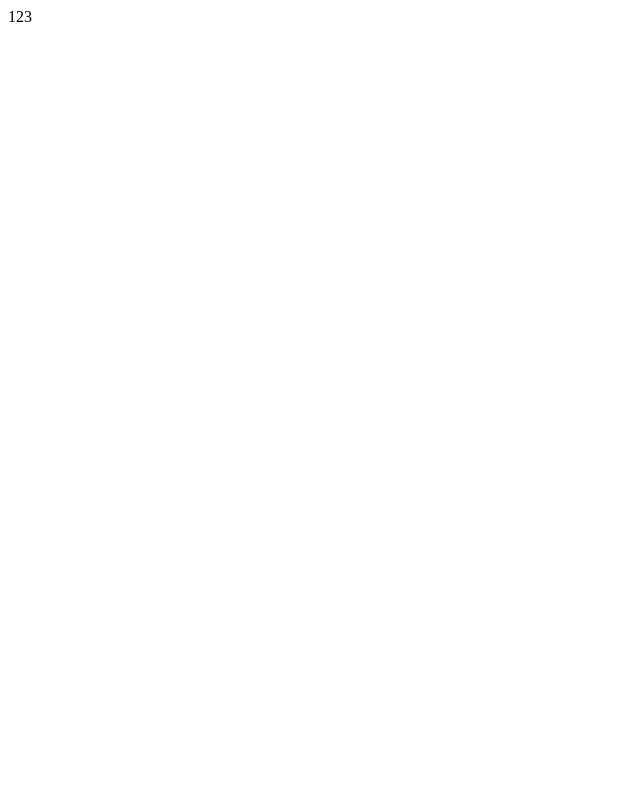
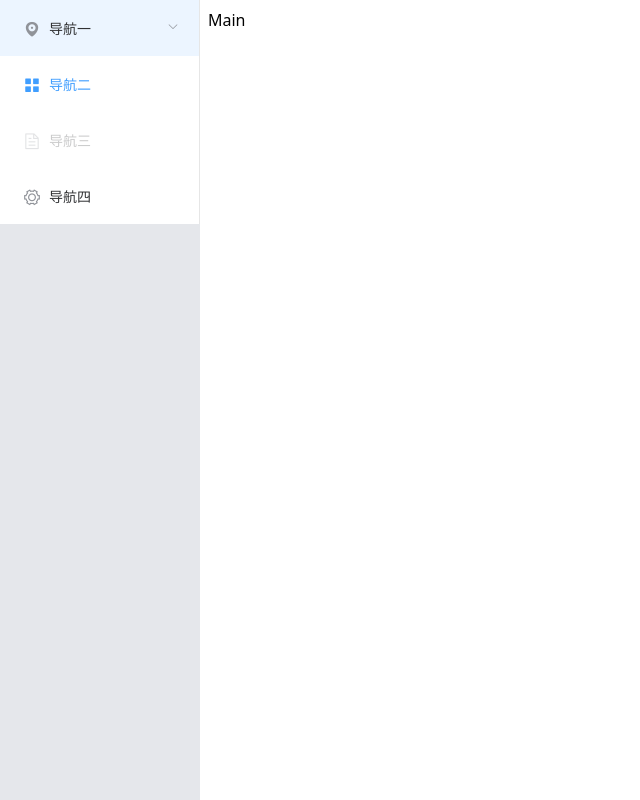
Before and after one commit to 0o23/vue-notebook, a Vue app: page / in a window 1280 px wide. Shown: the whole page, without its empty margins (0-640 px from the left). Built offline with nearby package versions, Linux system fonts and the light colour scheme.

Commit message:
导入 element-ui、tailwindCSS

```diff
--- a/package.json
+++ b/package.json
@@ -3,11 +3,12 @@
   "version": "0.1.0",
   "private": true,
   "scripts": {
-    "dev": "vue-cli-service serve",
+    "start": "vue-cli-service serve",
     "build": "vue-cli-service build"
   },
   "dependencies": {
     "core-js": "^3.8.3",
+    "element-ui": "^2.15.13",
     "vue": "^2.6.14",
     "vue-router": "^3.5.1",
     "vuex": "^3.6.2"
@@ -17,6 +18,9 @@
     "@vue/cli-plugin-router": "~5.0.0",
     "@vue/cli-plugin-vuex": "~5.0.0",
     "@vue/cli-service": "~5.0.0",
+    "autoprefixer": "^10.4.14",
+    "postcss": "^8.4.23",
+    "tailwindcss": "^3.3.2",
     "vue-template-compiler": "^2.6.14"
   },
   "browserslist": [
--- /dev/null
+++ b/postcss.config.js
@@ -0,0 +1,6 @@
+module.exports = {
+  plugins: {
+    tailwindcss: {},
+    autoprefixer: {},
+  },
+}
--- a/src/App.vue
+++ b/src/App.vue
@@ -1,5 +1,5 @@
 <template>
-	<div id="app">
+	<div id="app" class="h-full">
 		<router-view />
 	</div>
 </template>
--- /dev/null
+++ b/src/layout/Sidebar.vue
@@ -0,0 +1,53 @@
+<!--
+@author: 许俊杰
+@desc:
+@date:
+-->
+<template>
+	<div class="sidebar">
+		<el-menu default-active="2" class="el-menu-vertical-demo">
+			<el-submenu index="1">
+				<template slot="title">
+					<i class="el-icon-location"></i>
+					<span>导航一</span>
+				</template>
+				<el-menu-item-group>
+					<template slot="title">分组一</template>
+					<el-menu-item index="1-1">选项1</el-menu-item>
+					<el-menu-item index="1-2">选项2</el-menu-item>
+				</el-menu-item-group>
+				<el-menu-item-group title="分组2">
+					<el-menu-item index="1-3">选项3</el-menu-item>
+				</el-menu-item-group>
+				<el-submenu index="1-4">
+					<template slot="title">选项4</template>
+					<el-menu-item index="1-4-1">选项1</el-menu-item>
+				</el-submenu>
+			</el-submenu>
+			<el-menu-item index="2">
+				<i class="el-icon-menu"></i>
+				<span slot="title">导航二</span>
+			</el-menu-item>
+			<el-menu-item index="3" disabled>
+				<i class="el-icon-document"></i>
+				<span slot="title">导航三</span>
+			</el-menu-item>
+			<el-menu-item index="4">
+				<i class="el-icon-setting"></i>
+				<span slot="title">导航四</span>
+			</el-menu-item>
+		</el-menu>
+	</div>
+</template>
+
+<script>
+export default {
+	name: 'Sidebar',
+
+	data() {
+		return {}
+	},
+
+	methods: {},
+}
+</script>
--- /dev/null
+++ b/src/layout/index.vue
@@ -0,0 +1,20 @@
+<template>
+	<el-container class="layout h-full">
+		<el-aside width="200px" class="bg-gray-200">
+			<Sidebar />
+		</el-aside>
+		<el-main class="p-2">Main</el-main>
+	</el-container>
+</template>
+
+<script>
+import Sidebar from './Sidebar.vue'
+
+export default {
+	components: {
+		Sidebar,
+	},
+}
+</script>
+
+<style></style>
--- a/src/router/index.js
+++ b/src/router/index.js
@@ -1,6 +1,6 @@
 import Vue from 'vue'
 import VueRouter from 'vue-router'
-import Layout from '@/views/layout'
+import Layout from '@/layout'
 
 Vue.use(VueRouter)
 
--- /dev/null
+++ b/src/styles/index.css
@@ -0,0 +1,9 @@
+* {
+  margin: 0;
+  padding: 0;
+}
+
+html,
+body {
+  height: 100%;
+}
--- /dev/null
+++ b/src/styles/tailwind.css
@@ -0,0 +1,4 @@
+/* 配置 tailwindCSS  */
+@tailwind base;
+@tailwind components;
+@tailwind utilities;
--- a/src/views/layout/index.vue
+++ /dev/null
@@ -1,9 +0,0 @@
-<template>
-	<div>123</div>
-</template>
-
-<script>
-export default {}
-</script>
-
-<style></style>
--- /dev/null
+++ b/tailwind.config.js
@@ -0,0 +1,8 @@
+/** @type {import('tailwindcss').Config} */
+module.exports = {
+	content: ['./src/**/*.{vue,js,ts,jsx,tsx}'],
+	theme: {
+		extend: {},
+	},
+	plugins: [],
+}
```
Also changed, not shown: src/main.js (+14 -3 lines), 1 other file (tests, documents, lock files or other folders).
